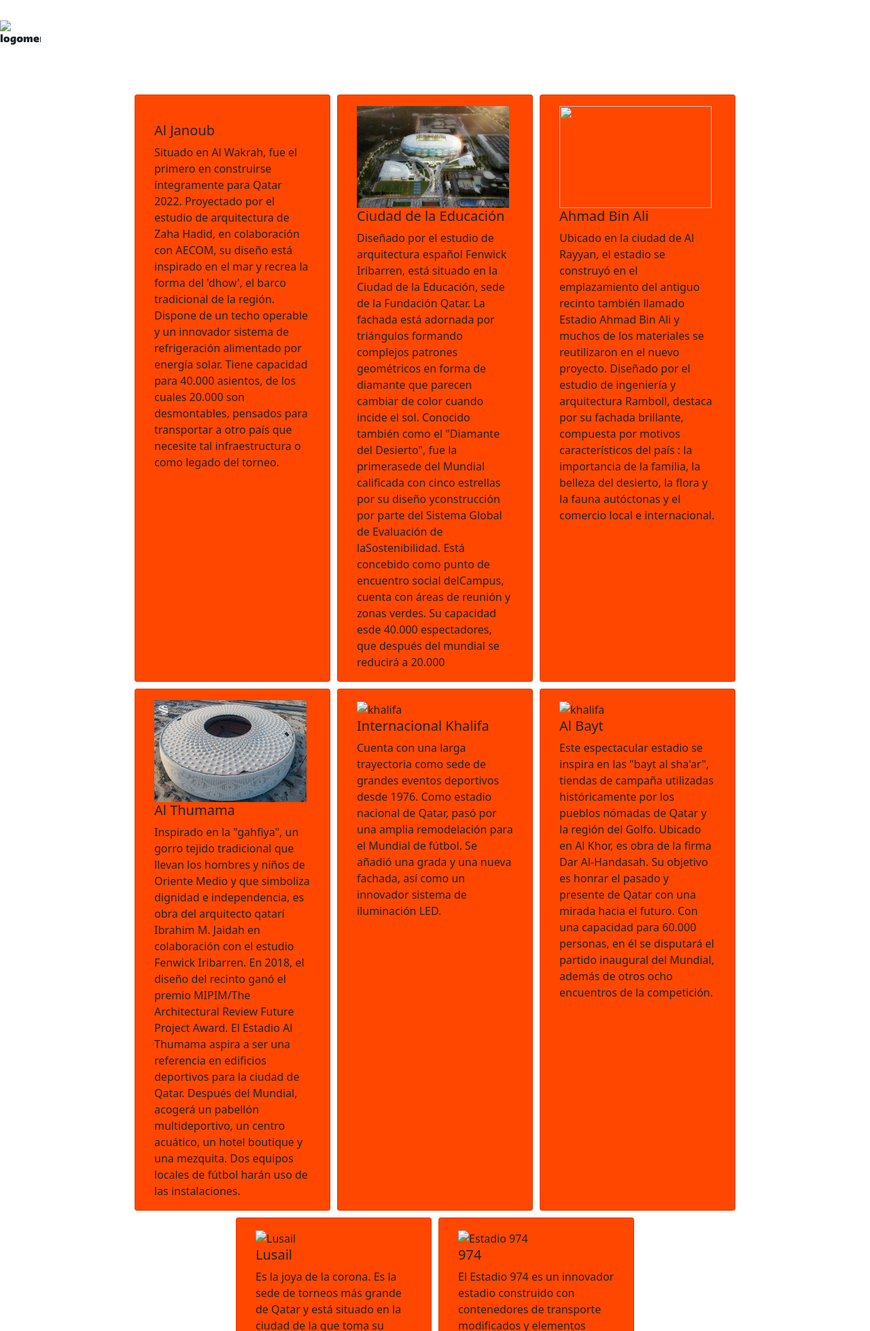
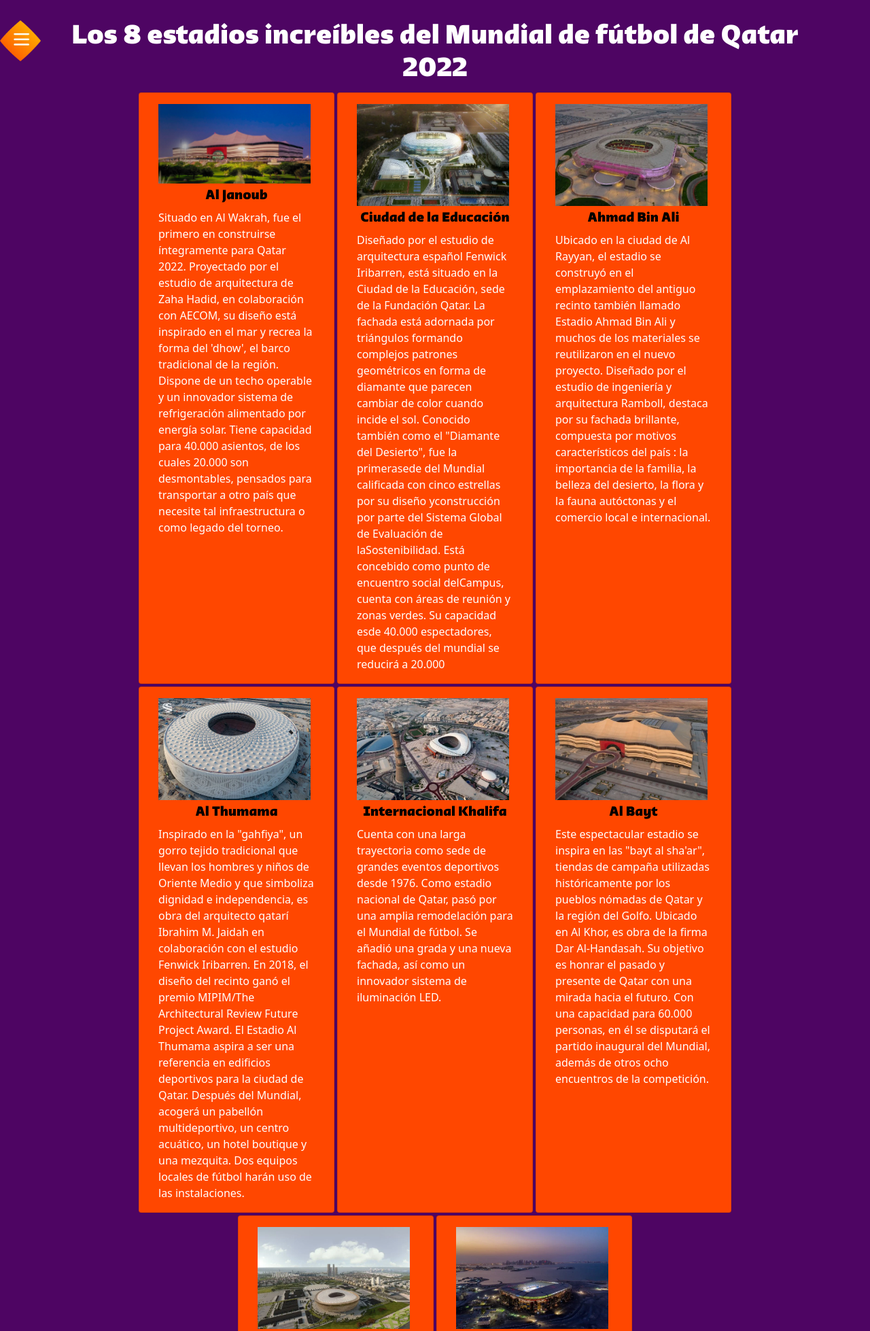
Before and after one commit to maxigrimblat/Qatar2022, a website: page pages/estadios.html in a window 1280 px wide. Shown: the top 1958 px of the page at 68% size. Drawn offline with Linux system fonts and the light colour scheme; files that its build step writes are made by us from their sources; files whose address does not match are found by name.

Commit message:
arreglando pagina de estadios

```diff
--- a/css/estilos.css
+++ b/css/estilos.css
@@ -67,16 +67,6 @@
   }
 }
 /* inicio menu */
-/* Entradas */
-.card {
-  background-color: #ff4700;
-}
-.card #botones {
-  color: azure;
-  background-color: #4e0563;
-  margin-left: 50px;
-}/*# sourceMappingURL=estilos.css.map */
-
 
 
 /* VIDEO PRINCIPAL */
@@ -449,9 +439,6 @@ video {
 
 /* FOOTER */
 
-*.card {
-  margin: 5px;
-}
 
 #mascotah1 {
   color: #ff4700;
--- a/pages/estadios.html
+++ b/pages/estadios.html
@@ -6,7 +6,7 @@
     <meta name="viewport" content="width=device-width, initial-scale=1.0">
     <title>Estadios</title>
     <link rel="stylesheet" href="../css/bootstrap.min.css">
-    <link rel="stylesheet" href="../css/estilo.css">
+    <link rel="stylesheet" href="../css/main.css">
     <link rel="stylesheet" href="../css/estilos.css">
 </head>
 
@@ -14,7 +14,7 @@
     <header>
         <div class="contenedor-header">
             <div class="menu">
-                <img class="logomenu" src="../img/logos/logomenu.png" alt="logomenu">
+                <img class="logomenu" src="../img/logos/logomenu.webp" alt="logomenu">
                 <nav>
                     <ul>
                     <li><a href="../index.html">Inicio</a></li>
@@ -39,7 +39,7 @@
         <div class="row" style="justify-content: center">
             <div class="card" style="width: 18rem;">
                 <div class="card-body">
-                    <img src="../Estadios/Estadio Al Janoub.jpg" alt="" style="width: 14rem">
+                    <img src="../img/Estadios/estadiofondo.webp" alt="estadio principal" style="width: 14rem">
                     <h5 class="card-title">Al Janoub</h5>
                     <p class="card-text">
                         Situado en Al Wakrah, fue el primero en construirse íntegramente para Qatar 2022. Proyectado por el estudio de arquitectura de Zaha Hadid, en colaboración con AECOM, su diseño está inspirado en el mar y recrea la forma del 'dhow', el barco tradicional de la región.
@@ -49,7 +49,7 @@
             </div>
             <div class="card" style="width: 18rem;">
                 <div class="card-body">
-                    <img src="../Estadios/estadioeducacion2.jpeg" alt="" style="width: 14rem" height="150px">
+                    <img src="../img/Estadios/estadioeducacion2.webp" alt="educacion" style="width: 14rem" height="150px">
                     <h5 class="card-title">Ciudad de la Educación</h5>
                     <p class="card-text">Diseñado por el estudio de arquitectura español Fenwick Iribarren, está situado en la Ciudad de la Educación, sede de la Fundación Qatar. La fachada está adornada por triángulos formando complejos patrones geométricos en forma de diamante que parecen cambiar de color cuando incide el sol.
 
@@ -58,7 +58,7 @@
             </div>
             <div class="card" style="width: 18rem;">
                 <div class="card-body">
-                    <img src="../Estadios/Ahmad Bin Ali.jpg" alt="" style="width: 14rem" height="150px">
+                    <img src="../img/Estadios/Ahmad Bin Ali.webp" alt="Bin ali" style="width: 14rem" height="150px">
                     <h5 class="card-title">Ahmad Bin Ali</h5>
                     <p class="card-text">Ubicado en la ciudad de Al Rayyan, el estadio se construyó en el emplazamiento del antiguo recinto también llamado Estadio Ahmad Bin Ali y muchos de los materiales se reutilizaron en el nuevo proyecto. Diseñado por el estudio de ingeniería y arquitectura Ramboll, destaca por su fachada brillante, compuesta por motivos característicos del país : la importancia de la familia, la belleza del desierto, la flora y la fauna autóctonas y el comercio local e internacional.
                     </p>
@@ -66,7 +66,7 @@
             </div>
             <div class="card" style="width: 18rem;">
                 <div class="card-body">
-                    <img src="../Estadios/Al Thumama.jpg" alt="" style="width: 14rem" height="150px">
+                    <img src="../img/Estadios/Al Thumama.webp" alt="thumana" style="width: 14rem" height="150px">
                     <h5 class="card-title">Al Thumama</h5>
                     <p class="card-text">
                         Inspirado en la "gahfiya", un gorro tejido tradicional que llevan los hombres y niños de Oriente Medio y que simboliza dignidad e independencia, es obra del arquitecto qatarí Ibrahim M. Jaidah en colaboración con el estudio Fenwick Iribarren.
@@ -76,7 +76,7 @@
             </div>
             <div class="card" style="width: 18rem;">
                 <div class="card-body">
-                    <img src="../Estadios/Internacional Khalifa.jpg" alt="khalifa" style="width: 14rem" height="150px">
+                    <img src="../img/Estadios/Internacional Khalifa.webp" alt="khalifa" style="width: 14rem" height="150px">
                     <h5 class="card-title">Internacional Khalifa</h5>
                     <p class="card-text">Cuenta con una larga trayectoria como sede de grandes eventos deportivos desde 1976. Como estadio nacional de Qatar, pasó por una amplia remodelación para el Mundial de fútbol. Se añadió una grada y una nueva fachada, así como un innovador sistema de iluminación LED.
                     </p>
@@ -84,7 +84,7 @@
             </div>
             <div class="card" style="width: 18rem;">
                 <div class="card-body">
-                    <img id="tarjetas-estadio" src="../Estadios/Al Bayt.jpg" alt="khalifa" style="width: 14rem" height="150px">
+                    <img id="tarjetas-estadio" src="../img/Estadios/Al Bayt.webp" alt="al bayt" style="width: 14rem" height="150px">
                     <h5 class="card-title">Al Bayt</h5>
                     <p class="card-text">Este espectacular estadio se inspira en las "bayt al sha'ar", tiendas de campaña utilizadas históricamente por los pueblos nómadas de Qatar y la región del Golfo. Ubicado en Al Khor, es obra de la firma Dar Al-Handasah. Su objetivo es honrar el pasado y presente de Qatar con una mirada hacia el futuro.
 
@@ -94,7 +94,7 @@
             </div>
             <div class="card" style="width: 18rem;">
                 <div class="card-body">
-                    <img id="tarjetas-estadio" src="../Estadios/Lusail.jpg" alt="Lusail" style="width: 14rem" height="150px">
+                    <img id="tarjetas-estadio" src="../img/Estadios/Lusail.webp" alt="lusailg" style="width: 14rem" height="150px">
                     <h5 class="card-title">Lusail</h5>
                     <p class="card-text">Es la joya de la corona. Es la sede de torneos más grande de Qatar y está situado en la ciudad de la que toma su nombre. El estudio Foster+ Partners firma el diseño de esta maravilla inspirada en las luces y sombras de la linterna "fanar". Su forma y fachada emulan los intrincados motivos decorativos de los cuencos y otros recipientes característicos de la edad de oro del arte y la artesanía en el mundo árabe e islámico.
                         También sobresale por su sostenibilidad, concebido para ser eficiente energéticamente y capaz de funcionar en condiciones climáticas extremas durante el verano. Rodeado por un estanque de agua reflectante, los espectadores cruzarán un foso para entrar al edificio a través de seis puentes.
@@ -103,7 +103,7 @@
             </div>
             <div class="card" style="width: 18rem;">
                 <div class="card-body">
-                    <img id="tarjetas-estadio" src="../Estadios/974.jpg" alt="Estadio 974" style="width: 14rem" height="150px">
+                    <img id="tarjetas-estadio" src="../img/Estadios/974.webp" alt="estadio974" style="width: 14rem" height="150px">
                     <h5 class="card-title">974</h5>
                     <p class="card-text">El Estadio 974 es un innovador estadio construido con contenedores de transporte modificados y elementos modulares de acero. Un dato curioso es que es el primero totalmente desmontableen la historia de la Copa Mundial de la FIFA. De este modo, resulta más sostenible y puede transportarse a otras ciudades para darle diversos usos.
 
--- a/scss/main.scss
+++ b/scss/main.scss
@@ -22,16 +22,32 @@ h1{
 }
 
 h2 {
-    color:  $color-secundario;
+    color: $color-secundario;
     font-family: fuenteqatar;
     font-size: 90px
 }
 
 p{
         color: white;
-        margin-top: 20px;
 }
 
 b{
   color: #ff4700;
 }
+
+.card {
+  background-color: #ff4700;
+  margin: 2px;
+
+      #botones {
+      color: azure;
+      background-color: #4e0563;
+      margin-left: 50px;
+                      }
+       h5{
+        color: black;
+        font-family: fuenteqatar;
+        text-align: center;
+        margin-top: 6px;
+       }
+      }
```
Also changed, not shown: index.html (+3 -3 lines), css/main.css, 1 other file.
